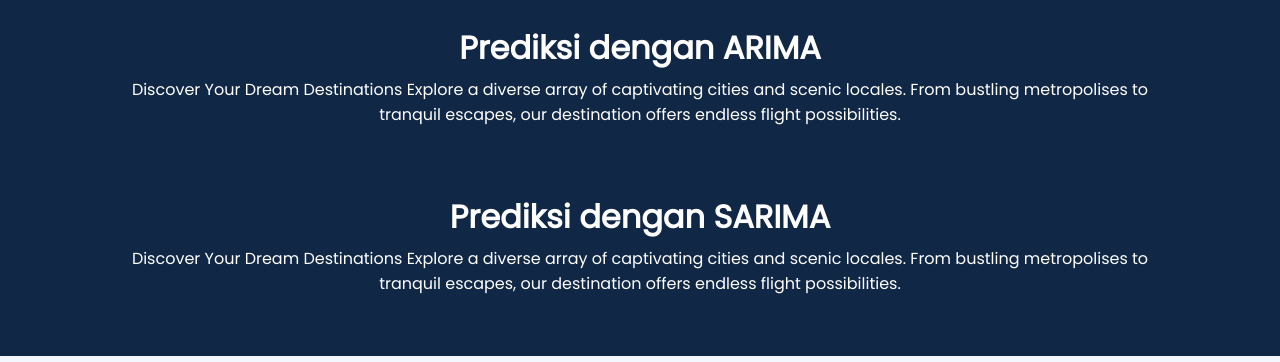
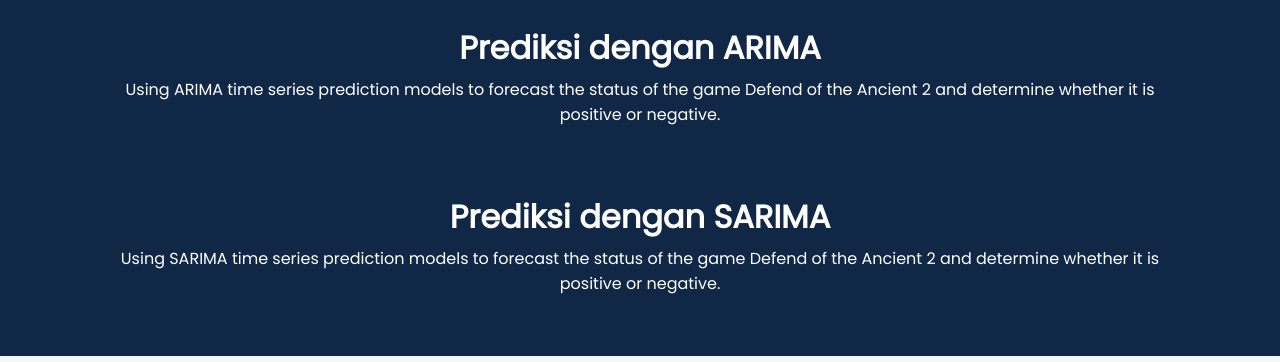
Before and after one commit to mdarturito/UAS_Davis, a plain HTML site: page dota.html in a window 1280 px wide. Shown: the part 2095-2457 px from the top of the page. Drawn offline with nearby package versions, Linux system fonts and the light colour scheme; some packages are replaced by stand-ins of ours; a script that the page names is missing.

Commit message:
Update dota.html
update deskripsi

```diff
--- a/dota.html
+++ b/dota.html
@@ -97,9 +97,7 @@
         <div class="ds-intro">
             <h2>Prediksi dengan ARIMA</h2>
             <p class="deskripsi-destinasi">
-                Discover Your Dream Destinations
-                Explore a diverse array of captivating cities and scenic locales.
-                From bustling metropolises to tranquil escapes, our destination offers endless flight possibilities.
+                Using ARIMA time series prediction models to forecast the status of the game Defend of the Ancient 2 and determine whether it is positive or negative.
             </p>
         </div>
         <div class="chart-container arima-chart-container">
@@ -109,9 +107,8 @@
         <div class="ds-intro">
             <h2>Prediksi dengan SARIMA</h2>
             <p class="deskripsi-destinasi">
-                Discover Your Dream Destinations
-                Explore a diverse array of captivating cities and scenic locales.
-                From bustling metropolises to tranquil escapes, our destination offers endless flight possibilities.
+                Using SARIMA time series prediction models to forecast the status of the game Defend of the Ancient 2 and determine whether it is positive or negative.
+            </p>
             </p>
         </div>
 
```
